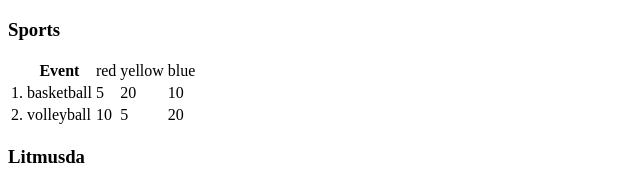
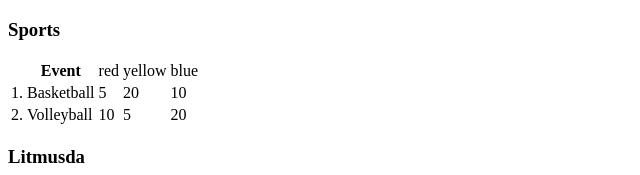
Before and after one commit to ronhedwigzape/sportsfest-scoreboard, a Vue app: page / in a window 1280 px wide. Shown: the top 175 px of the page, without its empty margins (0-640 px from the left). Built offline with nearby package versions, Linux system fonts and the light colour scheme.

Commit message:
Fix typos, adjust whitespaces.

```diff
--- a/src/App.vue
+++ b/src/App.vue
@@ -14,7 +14,7 @@
             <tbody>
                 <tr v-for="(sport, key, index) in $store.state.events.sports" :key="sport.key">
                     <td>{{ index+1 }}.</td>
-                    <td>{{ sport.key }}</td>
+                    <td>{{ sport.name }}</td>
                     <template v-for="(team, key) in $store.state.teams" :key="key">
                         <td>{{ $store.getters[`${sport.key}/scores`][key] }}</td>
                     </template>
--- a/src/shims-vuex.d.ts
+++ b/src/shims-vuex.d.ts
@@ -1,7 +1,5 @@
-import store from './store';
-
 declare module '@vue/runtime-core' {
     interface ComponentCustomProperties {
         $store: Store;
     }
-};
+}
--- a/src/store/modules/get-scores.ts
+++ b/src/store/modules/get-scores.ts
@@ -15,10 +15,8 @@ const getScores = (state: TeamOrderType) => {
     for(let i=0; i<teamsArray.length; i++) {
         const team = teamsArray[i];
         if(state.results.first) {
-            if(team.color == state.results.first.color) {
+            if(team.color == state.results.first.color)
                 scores[team.color] = events[state.event.key].points.first;
-            }
-
         }
         if(state.results.second) {
             if(team.color == state.results.second.color)
```
